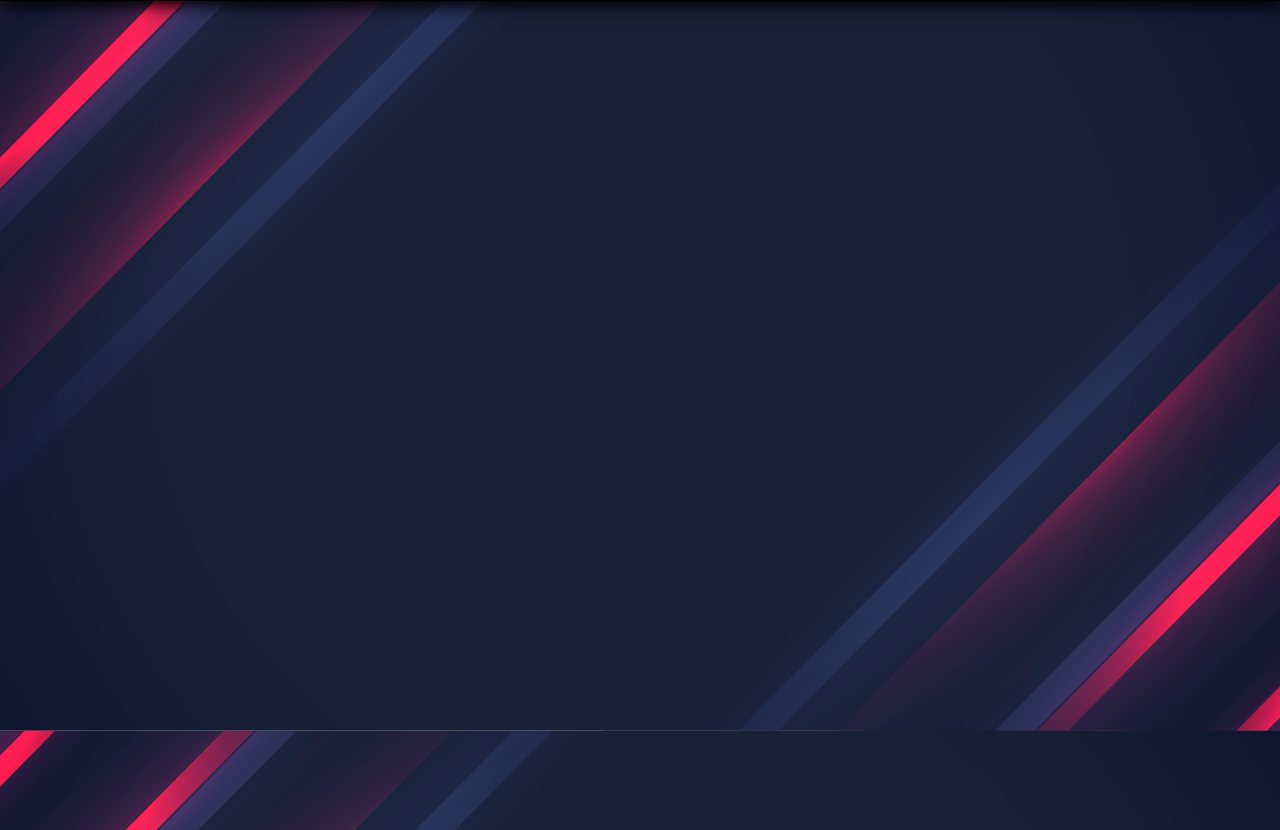
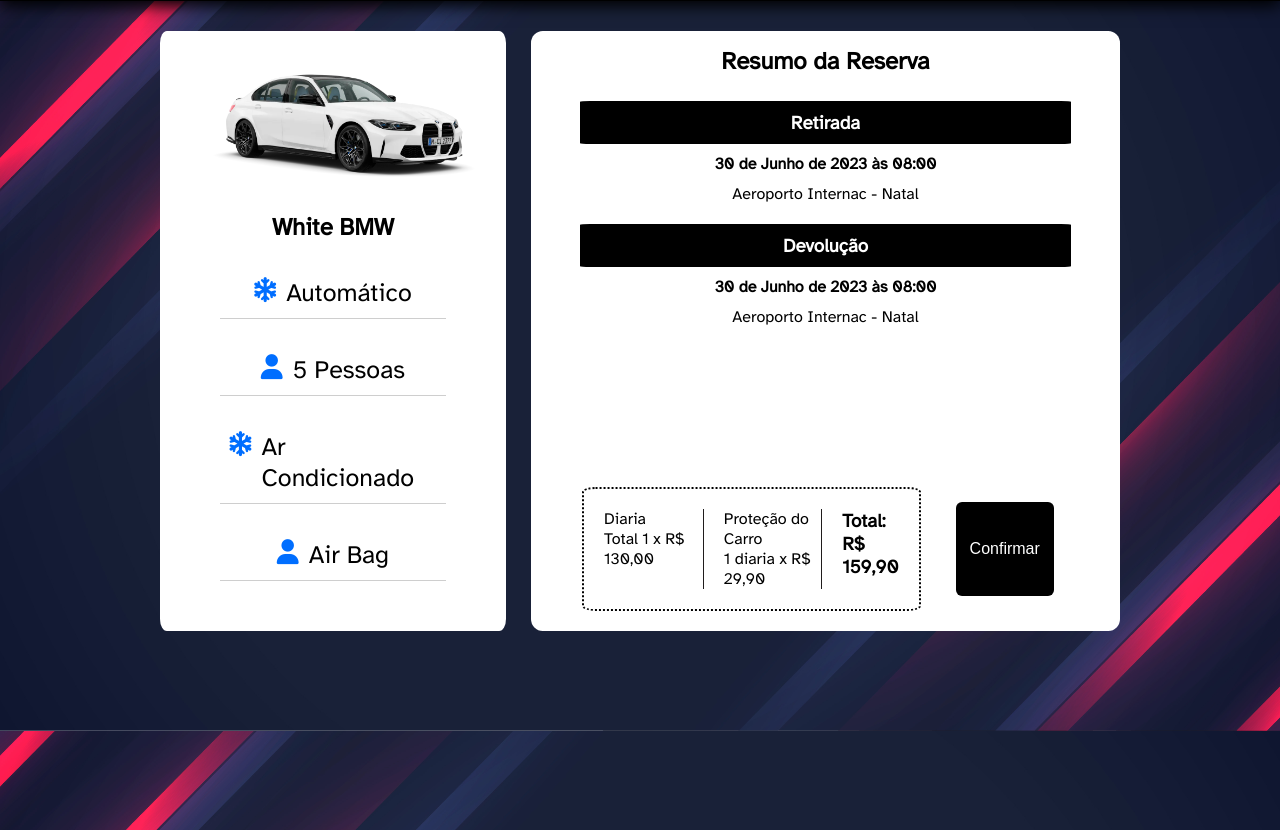
Before and after one commit to LuisP30/in9car-rentals, a Django app: page /detalhes in a window 1280 px wide. Shown: the part 69-899 px from the top of the page. Run offline with Django 4.2, Linux system fonts and the light colour scheme; some web fonts are replaced.

Commit message:
tela-detalhes

```diff
--- a/core/templates/space/pages/detalhes.html
+++ b/core/templates/space/pages/detalhes.html
@@ -1,25 +1,167 @@
 {% extends 'global/base.html' %}
 {% block title %}Detalhes{% endblock title %}
+{% block interno %}
+<!--CSS Interno-->
+<style type="text/css">
+/*Caixa Central*/
+.detalhes-container{
+    width: 75%;
+    height: 75%;
+    display: flex;
+    gap: 25px;
+}
+/*Caixa Esquerda*/
+.detalhes-veiculo{
+    width: 37%;
+    height: 100%;
+    background-color: white;
+    border-radius: 2%;
+    display: flex;
+    flex-direction: column;
+    align-items: center;
+}
+.detalhes-reserva{
+    width: 63%;
+    height: 100%;
+    background-color: white;
+    border-radius: 2%;
+    display: flex;
+    flex-direction: column;
+    align-items: center;
+}
+.detalhes-reserva > h2{
+    margin: 15px;
+}
+.card-img{
+    margin-top: -32px;
+}
+.card-img img {
+    width: 100%;
+    height: 100%;
+    border-radius: 1em;
+}
+.desc{
+    width: 80%;
+}
+.descrição{
+    display: flex;
+    margin: 25px;
+    padding: 10px;
+    gap: 10px;
+    border-bottom: 1px solid  rgb(206, 206, 206);
+    font-size: 25px;
+    justify-content: center;
+}
+.centro{
+    width: 100%;
+    display: flex;
+    justify-content: center;
+    flex-direction: column;
+    align-items: center;
+}
+.centro-block{
+    width: 80%;
+    display: flex;
+    justify-content: center;
+    align-items: center;
+    flex-direction: column;
+    margin: 10px;
+    gap: 10px;
+}
+.black{
+    width: 100%;
+    display: flex;
+    justify-content: center;
+    padding: 10px;
+    background-color: black;
+    color: white;
+    border-radius: 2%;
+}
+/*Total*/
+.card-baixo{
+    width: 100%;
+    display: flex;
+    justify-content: center;
+    gap: 20px;
+    margin-top: 150px;
+}
+.card-total{
+    width: 50%;
+    display: flex;
+    justify-content: center;
+    gap: 20px;
+    padding: 20px;
+    border: 2px dotted black;
+    border-radius: 4%;
+}
+.card-total > p{
+    border-right: 1px solid  rgb(32, 29, 29);
+    padding-right: 10px;
+}
+.button{
+    border: none;
+    font-size: 16px;
+    color: #FFF;
+    padding: 14px;
+    background-color: #000000;
+    border-radius: 6px;
+    margin: 15px;
+    cursor: pointer;
+    transition: all 0.3s ease;
+}
+.button:hover{
+    background: #265DF2;
+}
+
+</style>
+{% endblock interno %}
 {% block content %}
 
     <div class="detalhes-container">
         <div class="detalhes-veiculo">
-            <img src="" alt="">
-            <h2></h2>
-            <div>
-                <div></div>
-                <div></div>
-                <div></div>
-                <div></div>
+            <div class="card-img"> <img src="static/img/cars/m3-competition.png" alt="card image"> </div>
+            <h2>White BMW</h2>
+            <div class="desc">
+                <div class="descrição">
+                    <i class="fa-solid fa-snowflake" style="color: #006eff;"></i>
+                    <p>Automático</p>
+                </div>
+                <div class="descrição">
+                    <i class="fas fa-user" style="color: #006eff;"></i>
+                    <p>5 Pessoas</p>
+                </div>
+                <div class="descrição">
+                    <i class="fa-solid fa-snowflake" style="color: #006eff;"></i>
+                    <p>Ar Condicionado</p>
+                </div>
+                <div class="descrição">
+                    <i class="fas fa-user" style="color: #006eff;"></i>
+                    <p>Air Bag</p>
+                </div>
             </div>
         </div>
         <div class="detalhes-reserva">
-            <h2></h2>
-            <div>
-                <div></div>
-                <div></div>
+            <h2>Resumo da Reserva</h2>
+            <div class="centro">
+                <div class="centro-block">
+                    <div class="black"><h3>Retirada</h3> </div>
+                    <p><strong> 30 de Junho de 2023 às 08:00</strong></p>
+                    <p> Aeroporto Internac - Natal</p>
+                </div>
+                <div class="centro-block">
+                    <div class="black"><h3>Devolução</h3> </div>
+                    <p><strong> 30 de Junho de 2023 às 08:00</strong></p>
+                    <p> Aeroporto Internac - Natal</p>
+                </div>
             </div>
-            <div class="protecao"></div>
+            <div class="card-baixo">
+                <div class="card-total">
+                    <p>Diaria<br> Total 1 x R$ 130,00</p>
+                    <p>Proteção do Carro<br> 1 diaria x R$ 29,90</p>
+                    <h3>Total:<br> R$ 159,90</h3>
+                </div>
+                <button class="button"> Confirmar </button>
+            </div>
         </div>
     </div>
 
--- a/core/templates/space/pages/resultados.html
+++ b/core/templates/space/pages/resultados.html
@@ -70,6 +70,7 @@
 .button:hover{
     background: #265DF2;
 }
+
 .filter{
     width: 20vw;
     height: 63vh;
```
